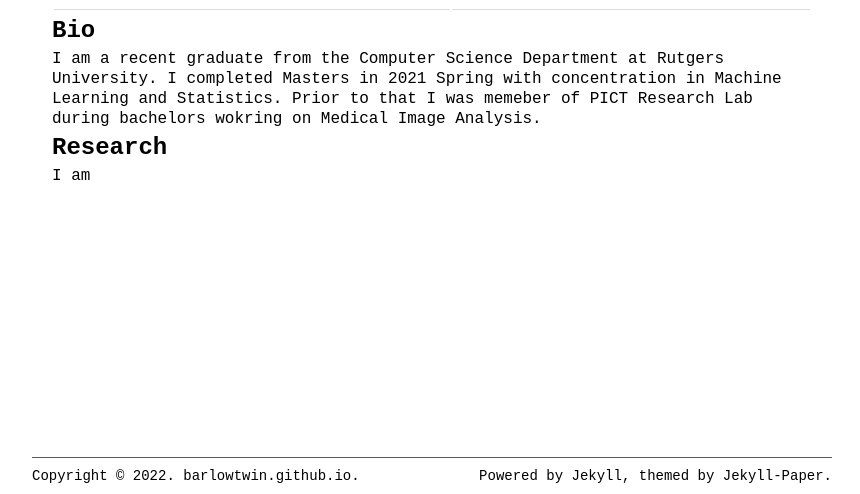
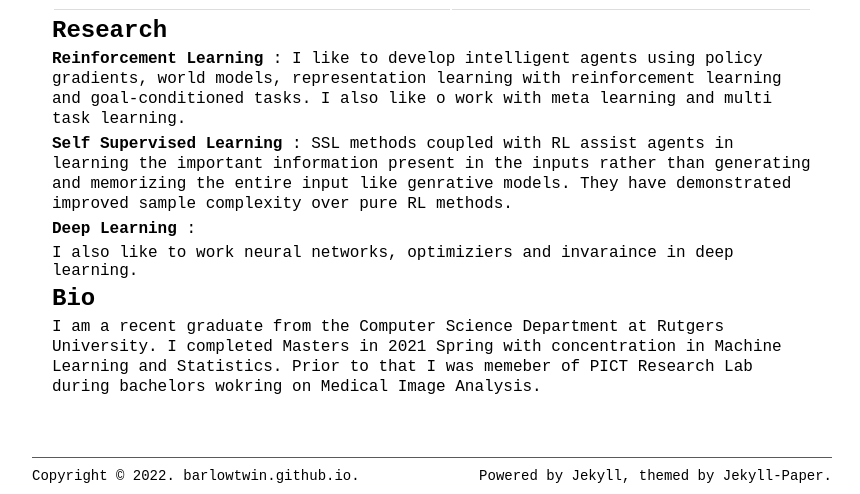
Before and after one commit to barlowtwin/sarang7m.github.io, a Jekyll site: the page built from pages/about.md, in a window 1280 px wide, cut to the strip 406-900 px from the top of the page. Shown: the whole strip, without its empty margins (208-1068 px from the left). Built offline with Jekyll 4.4.1, drawn with Linux system fonts in a browser that asks for light colours.

Commit message:
Update about.md

```diff
--- a/pages/about.md
+++ b/pages/about.md
@@ -23,10 +23,15 @@ Computer Science Department
   </tr>
   </table>
 
+<h1> Research </h1>
+
+
+<p> <b>Reinforcement Learning</b> : I like to develop intelligent agents using policy gradients, world models, representation learning with reinforcement learning and goal-conditioned tasks. I also like o work with meta learning and multi task learning.<p>
+
+<p> <b>Self Supervised Learning</b> : SSL methods coupled with RL assist agents in learning the important information present in the inputs rather than generating and memorizing the entire input like genrative models. They have demonstrated improved sample complexity over pure RL methods.<p>
+
+<p> <b>Deep Learning</b> : </p> I also like to work neural networks, optimiziers and invaraince in deep learning.
+
 
  <h1> Bio </h1>
  <p>I am a recent graduate from the Computer Science Department at Rutgers University. I completed Masters in 2021 Spring with concentration in Machine Learning and Statistics. Prior to that I was memeber of PICT Research Lab during bachelors wokring on Medical Image Analysis.</p>
-
- <h1> Research </h1>
-
-I am
```
